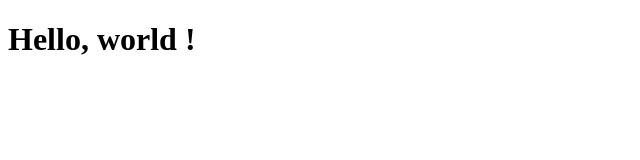
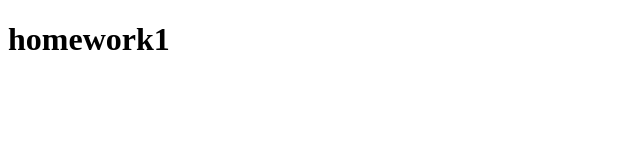
Before and after one commit to noskinnen/sitejavascript, a plain HTML site: page index.html in a window 1280 px wide. Shown: the whole page, without its empty margins (0-640 px from the left). Drawn offline with Linux system fonts and the light colour scheme.

Commit message:
Update index.html

```diff
--- a/index.html
+++ b/index.html
@@ -7,7 +7,7 @@
     <title>Hello World</title>
 </head>
 <body>
-    <h1>Hello, world !</h1>
+    <h1>homework1</h1>
 
 </body>
 </html>
```
